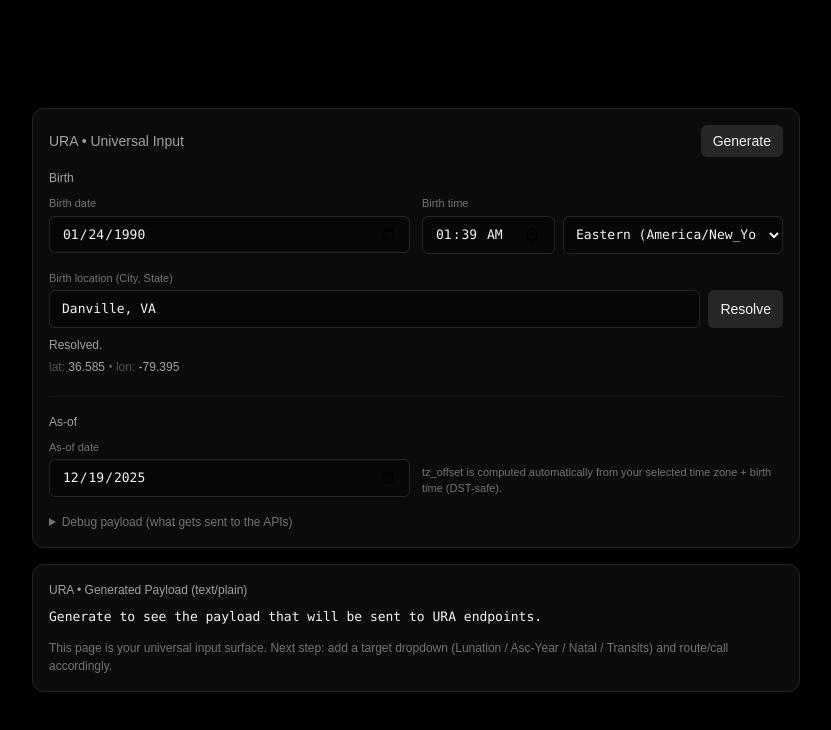
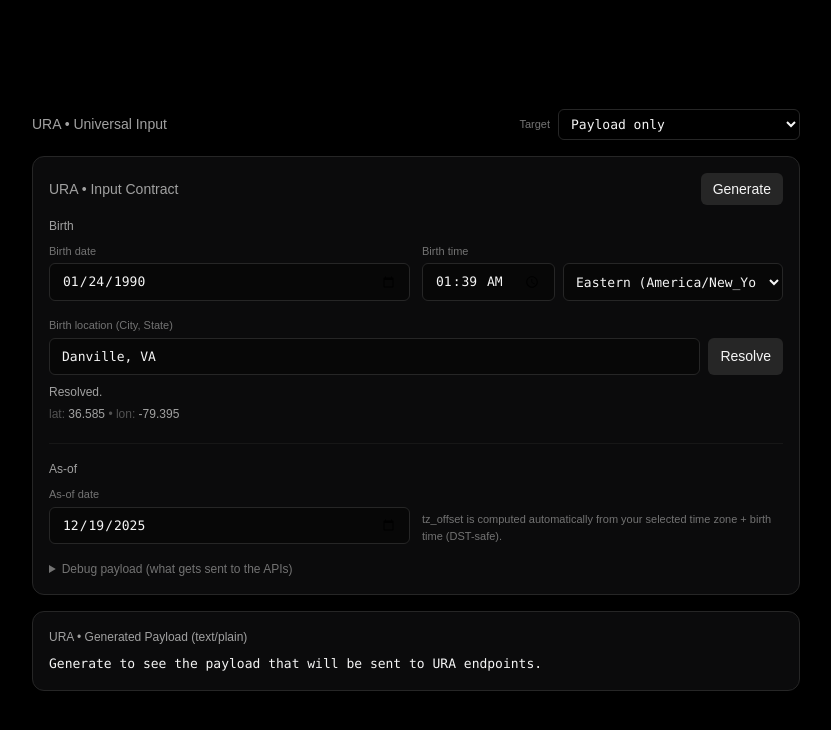
Before and after one commit to jaysperspective/URA, a Next.js app in the folder web/: page /input in a window 1280 px wide. Shown: the top 730 px of the page, without its empty margins (224-1055 px from the left). Built offline with nearby package versions, Linux system fonts and the light colour scheme.

Commit message:
Update page.tsx

```diff
--- a/web/src/app/input/page.tsx
+++ b/web/src/app/input/page.tsx
@@ -1,5 +1,3 @@
-// web/src/app/input/page.tsx
-
 "use client";
 
 import React, { useState } from "react";
@@ -7,23 +5,152 @@ import AstroInputForm, {
   type AstroPayloadText,
 } from "@/components/astro/AstroInputForm";
 
+type Target = "payload" | "lunation" | "asc-year" | "both";
+
+function pretty(x: any) {
+  try {
+    return JSON.stringify(x, null, 2);
+  } catch {
+    return String(x);
+  }
+}
+
+async function postText(endpoint: string, text: string) {
+  const res = await fetch(endpoint, {
+    method: "POST",
+    headers: { "content-type": "text/plain" },
+    body: text,
+  });
+
+  let data: any = null;
+  try {
+    data = await res.json();
+  } catch {
+    const raw = await res.text().catch(() => "");
+    data = { ok: false, error: "Non-JSON response", raw };
+  }
+
+  return { res, data };
+}
+
 export default function UniversalInputPage() {
+  const [target, setTarget] = useState<Target>("payload");
+
   const [payloadOut, setPayloadOut] = useState<string>("");
+  const [lunationOut, setLunationOut] = useState<string>("");
+  const [ascYearOut, setAscYearOut] = useState<string>("");
+  const [statusLine, setStatusLine] = useState<string>("");
 
   async function handleGenerate(payloadText: AstroPayloadText) {
-    // For now, this page is the canonical “payload builder”.
-    // Later, you can:
-    // - call a selected endpoint
-    // - route to /lunation with query params
-    // - store payload in state/store
+    // Always show payload (this is a “universal input” surface)
     setPayloadOut(payloadText);
+
+    // Clear previous outputs for a fresh run
+    setLunationOut("");
+    setAscYearOut("");
+    setStatusLine("");
+
+    if (target === "payload") return;
+
+    try {
+      setStatusLine("Running…");
+
+      if (target === "lunation") {
+        const lun = await postText("/api/lunation", payloadText);
+
+        if (!lun.res.ok || lun.data?.ok === false) {
+          setLunationOut(`ERROR\n${lun.data?.error ?? `HTTP ${lun.res.status}`}`);
+        } else {
+          setLunationOut(
+            typeof lun.data?.text === "string" ? lun.data.text : pretty(lun.data)
+          );
+        }
+      }
+
+      if (target === "asc-year") {
+        const asc = await postText("/api/asc-year", payloadText);
+
+        if (!asc.res.ok || asc.data?.ok === false) {
+          setAscYearOut(
+            `ERROR\n${pretty({
+              status: asc.res.status,
+              error: asc.data?.error ?? "Unknown error",
+              response: asc.data,
+            })}`
+          );
+        } else {
+          setAscYearOut(
+            typeof asc.data?.text === "string" ? asc.data.text : pretty(asc.data)
+          );
+        }
+      }
+
+      if (target === "both") {
+        const [lun, asc] = await Promise.all([
+          postText("/api/lunation", payloadText),
+          postText("/api/asc-year", payloadText),
+        ]);
+
+        if (!lun.res.ok || lun.data?.ok === false) {
+          setLunationOut(`ERROR\n${lun.data?.error ?? `HTTP ${lun.res.status}`}`);
+        } else {
+          setLunationOut(
+            typeof lun.data?.text === "string" ? lun.data.text : pretty(lun.data)
+          );
+        }
+
+        if (!asc.res.ok || asc.data?.ok === false) {
+          setAscYearOut(
+            `ERROR\n${pretty({
+              status: asc.res.status,
+              error: asc.data?.error ?? "Unknown error",
+              response: asc.data,
+            })}`
+          );
+        } else {
+          setAscYearOut(
+            typeof asc.data?.text === "string" ? asc.data.text : pretty(asc.data)
+          );
+        }
+      }
+
+      setStatusLine("");
+    } catch (e: any) {
+      setStatusLine("");
+      const msg = e?.message ?? String(e);
+      // Put the error somewhere visible without being noisy
+      setLunationOut((prev) => prev || `ERROR\n${msg}`);
+      setAscYearOut((prev) => prev || `ERROR\n${msg}`);
+    }
   }
 
   return (
     <div className="min-h-[100svh] bg-black text-neutral-100 flex items-center justify-center p-6">
-      <div className="w-full max-w-3xl">
+      <div className="w-full max-w-3xl space-y-4">
+        {/* Header row */}
+        <div className="flex items-center justify-between">
+          <div className="text-sm text-neutral-400">URA • Universal Input</div>
+
+          <div className="flex items-center gap-2">
+            <div className="text-[11px] text-neutral-500">Target</div>
+            <select
+              value={target}
+              onChange={(e) => setTarget(e.target.value as Target)}
+              className="rounded-md bg-black/40 border border-neutral-800 px-2 py-1.5 text-[13px] outline-none text-neutral-100"
+              style={{ fontFamily: "Menlo, Monaco, Consolas, monospace" }}
+              title="Choose what Generate runs"
+            >
+              <option value="payload">Payload only</option>
+              <option value="lunation">Lunation</option>
+              <option value="asc-year">Ascendant Year</option>
+              <option value="both">Both (Lunation + Asc-Year)</option>
+            </select>
+          </div>
+        </div>
+
+        {/* Form */}
         <AstroInputForm
-          title="URA • Universal Input"
+          title="URA • Input Contract"
           initial={{
             birthDate: "1990-01-24",
             birthTime: "01:39",
@@ -36,7 +163,12 @@ export default function UniversalInputPage() {
           onGenerate={handleGenerate}
         />
 
-        <div className="w-full mt-4 rounded-xl bg-[#0b0b0c] border border-neutral-800 p-4">
+        {statusLine ? (
+          <div className="text-[12px] text-neutral-400">{statusLine}</div>
+        ) : null}
+
+        {/* Payload output */}
+        <div className="w-full rounded-xl bg-[#0b0b0c] border border-neutral-800 p-4">
           <div className="text-[12px] text-neutral-400 mb-2">
             URA • Generated Payload (text/plain)
           </div>
@@ -45,14 +177,39 @@ export default function UniversalInputPage() {
             className="text-[13px] leading-5 whitespace-pre-wrap break-words"
             style={{ fontFamily: "Menlo, Monaco, Consolas, monospace" }}
           >
-            {payloadOut || "Generate to see the payload that will be sent to URA endpoints."}
+            {payloadOut ||
+              "Generate to see the payload that will be sent to URA endpoints."}
           </pre>
+        </div>
 
-          <div className="mt-3 text-[12px] text-neutral-500">
-            This page is your universal input surface. Next step: add a target
-            dropdown (Lunation / Asc-Year / Natal / Transits) and route/call accordingly.
+        {/* Optional outputs based on target */}
+        {(target === "lunation" || target === "both") && (
+          <div className="w-full rounded-xl bg-[#0b0b0c] border border-neutral-800 p-4">
+            <div className="text-[12px] text-neutral-400 mb-2">
+              URA • Progressed Lunation Model (raw)
+            </div>
+            <pre
+              className="text-[13px] leading-5 whitespace-pre-wrap break-words"
+              style={{ fontFamily: "Menlo, Monaco, Consolas, monospace" }}
+            >
+              {lunationOut || "Output will appear here."}
+            </pre>
           </div>
-        </div>
+        )}
+
+        {(target === "asc-year" || target === "both") && (
+          <div className="w-full rounded-xl bg-[#0b0b0c] border border-neutral-800 p-4">
+            <div className="text-[12px] text-neutral-400 mb-2">
+              URA • Ascendant Year Cycle (raw)
+            </div>
+            <pre
+              className="text-[13px] leading-5 whitespace-pre-wrap break-words"
+              style={{ fontFamily: "Menlo, Monaco, Consolas, monospace" }}
+            >
+              {ascYearOut || "Output will appear here."}
+            </pre>
+          </div>
+        )}
       </div>
     </div>
   );
```
